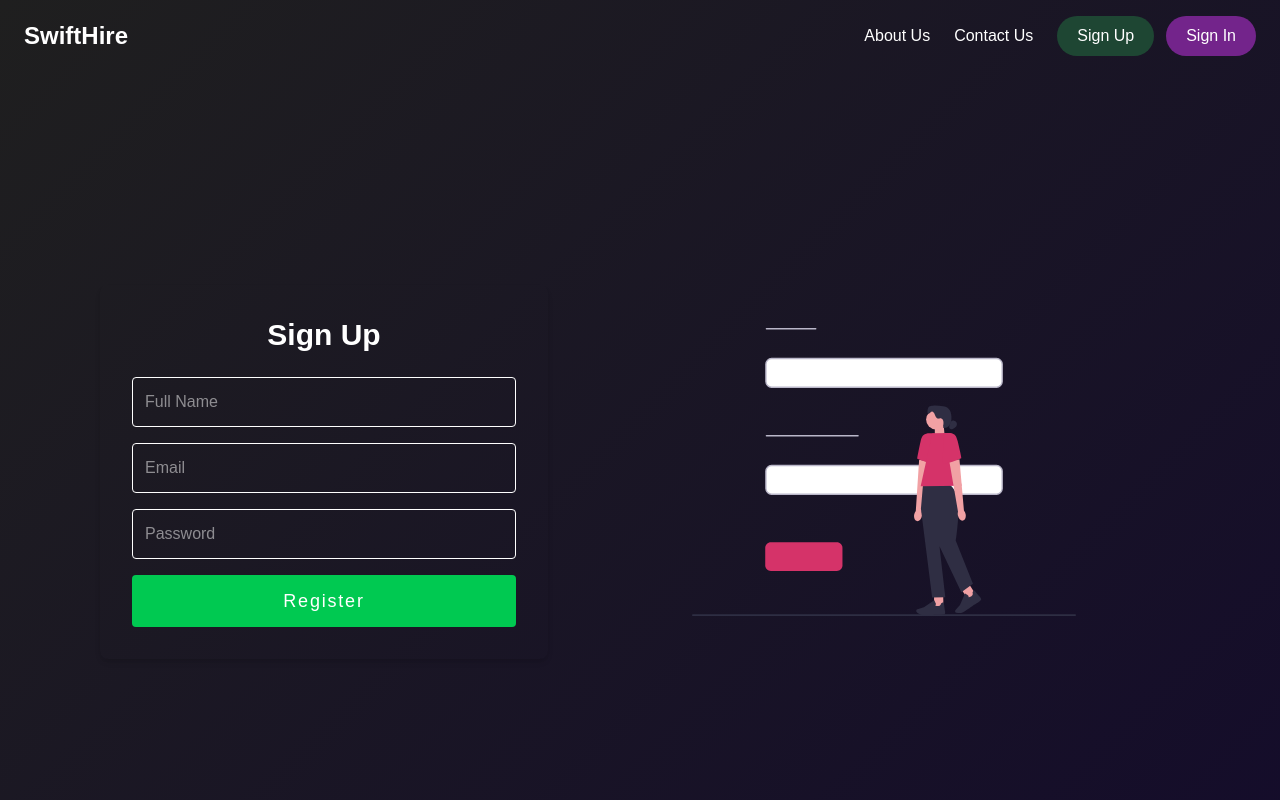
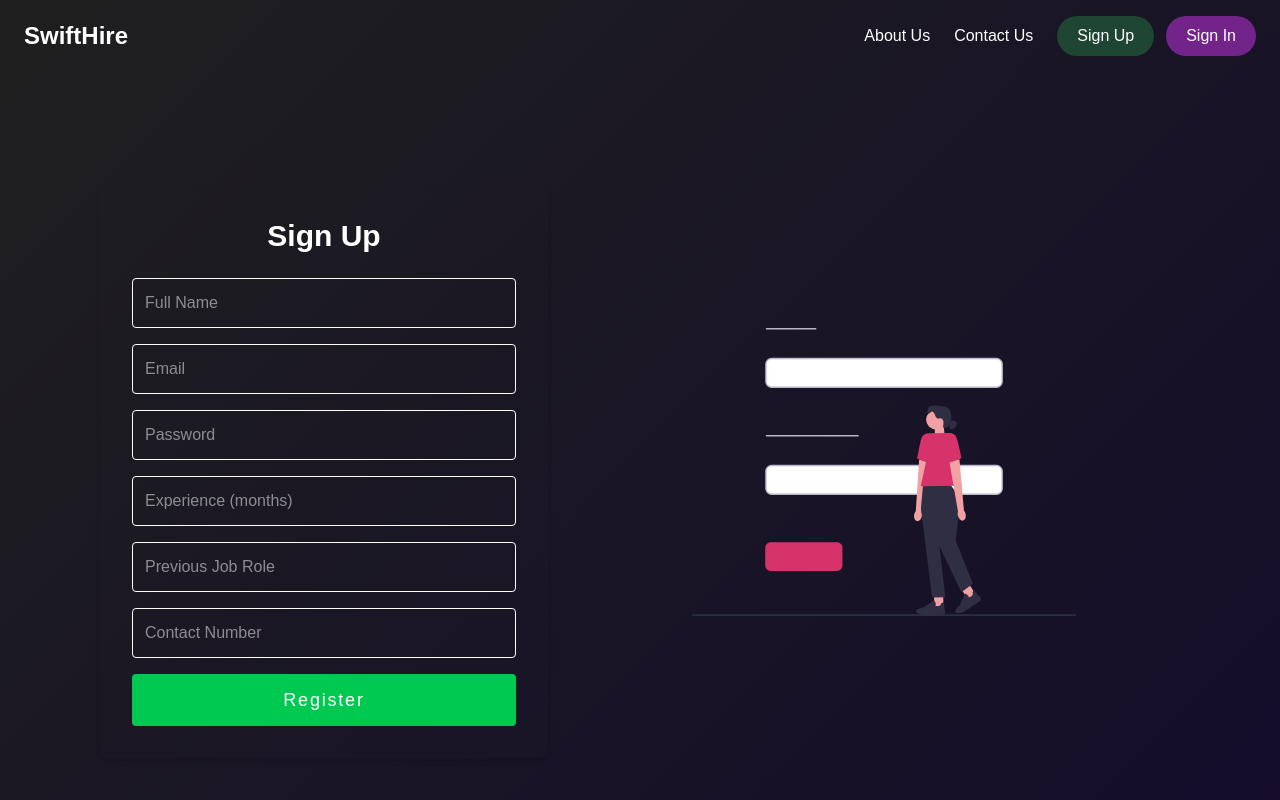
Before and after one commit to icodervivek/swifthire, a React (Vite) app in the folder client/: page /signup in a window 1280 px wide. Shown: the top 800 px of the page. Built offline with nearby package versions, Linux system fonts and the light colour scheme.

Commit message:
feat: added more inputs

```diff
--- a/client/src/components/AuthPages/Signup.jsx
+++ b/client/src/components/AuthPages/Signup.jsx
@@ -4,24 +4,41 @@ import Footer from "../Footer";
 import axios from "axios";
 import { Bounce, ToastContainer, toast } from "react-toastify";
 import { useNavigate } from "react-router-dom";
-import cors from "cors"
+import cors from "cors";
+import { useEffect } from "react";
 
 const Signup = () => {
   const navigate = useNavigate();
   const [name, setName] = useState("");
   const [email, setEmail] = useState("");
   const [password, setPassword] = useState("");
+  const [experience, setExperience] = useState("");
+  const [previousJob, setPreviousJob] = useState("");
+  const [contactNumber, setContactNumber] = useState("");
+
+
+  useEffect(() => {
+        document.title = "Sign Up - SwiftHire";
+      }, []);
+
 
   const handleSignup = async (e) => {
     e.preventDefault();
 
     try {
       const response = await axios.post(
-        "http://localhost:3000/signup"
-        ,
-        { name, email, password },
+        "http://localhost:3000/signup",
+        {
+          name,
+          email,
+          password,
+          experience,
+          previous_job_role: previousJob,
+          contact_number: contactNumber,
+        },
         { withCredentials: true }
       );
+
       toast.success(response.data.message || "Signup Successful", {
         position: "top-center",
         autoClose: 2000,
@@ -48,9 +65,7 @@ const Signup = () => {
         <div className="w-full max-w-7xl flex flex-col md:flex-row items-center justify-center gap-10">
           {/* Left Section: Form */}
           <div className="form-section w-full md:w-1/2 max-w-md p-8 rounded-lg shadow-md">
-            <h2 className="text-3xl font-bold mb-6 text-center">
-              Sign Up
-            </h2>
+            <h2 className="text-3xl font-bold mb-6 text-center">Sign Up</h2>
             <form className="flex flex-col gap-4" onSubmit={handleSignup}>
               <input
                 type="text"
@@ -76,6 +91,31 @@ const Signup = () => {
                 value={password}
                 onChange={(e) => setPassword(e.target.value)}
               />
+              <input
+                type="number"
+                name="experience"
+                placeholder="Experience (months)"
+                className="p-3 border rounded focus:outline-none focus:ring-2 focus:ring-blue-400"
+                value={experience}
+                onChange={(e) => setExperience(e.target.value)}
+              />
+              <input
+                type="text"
+                name="previousJob"
+                placeholder="Previous Job Role"
+                className="p-3 border rounded focus:outline-none focus:ring-2 focus:ring-blue-400"
+                value={previousJob}
+                onChange={(e) => setPreviousJob(e.target.value)}
+              />
+              <input
+                type="text"
+                name="contactNumber"
+                placeholder="Contact Number"
+                className="p-3 border rounded focus:outline-none focus:ring-2 focus:ring-blue-400"
+                value={contactNumber}
+                onChange={(e) => setContactNumber(e.target.value)}
+              />
+
               <button
                 type="submit"
                 className="bg-green-500 hover:bg-green-600 cursor-pointer transition tracking-widest text-white py-3 rounded text-lg"
```
